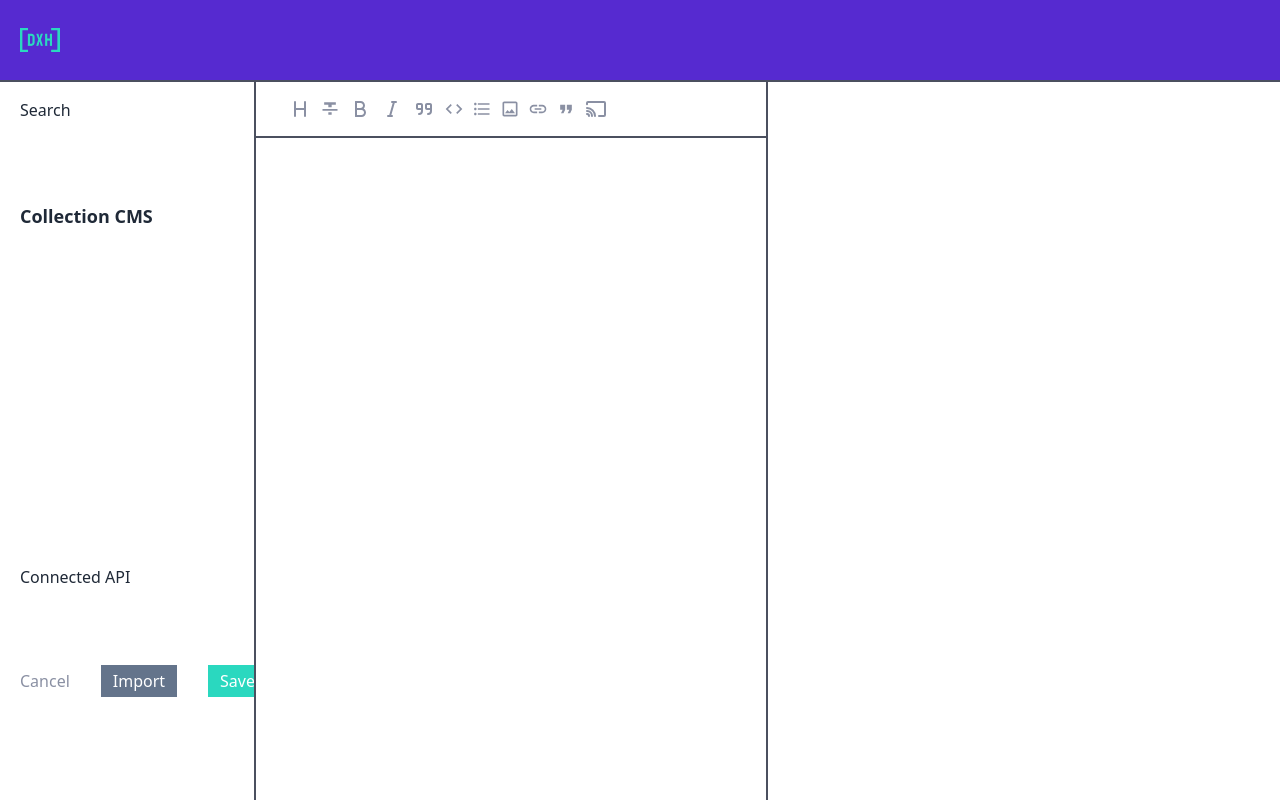
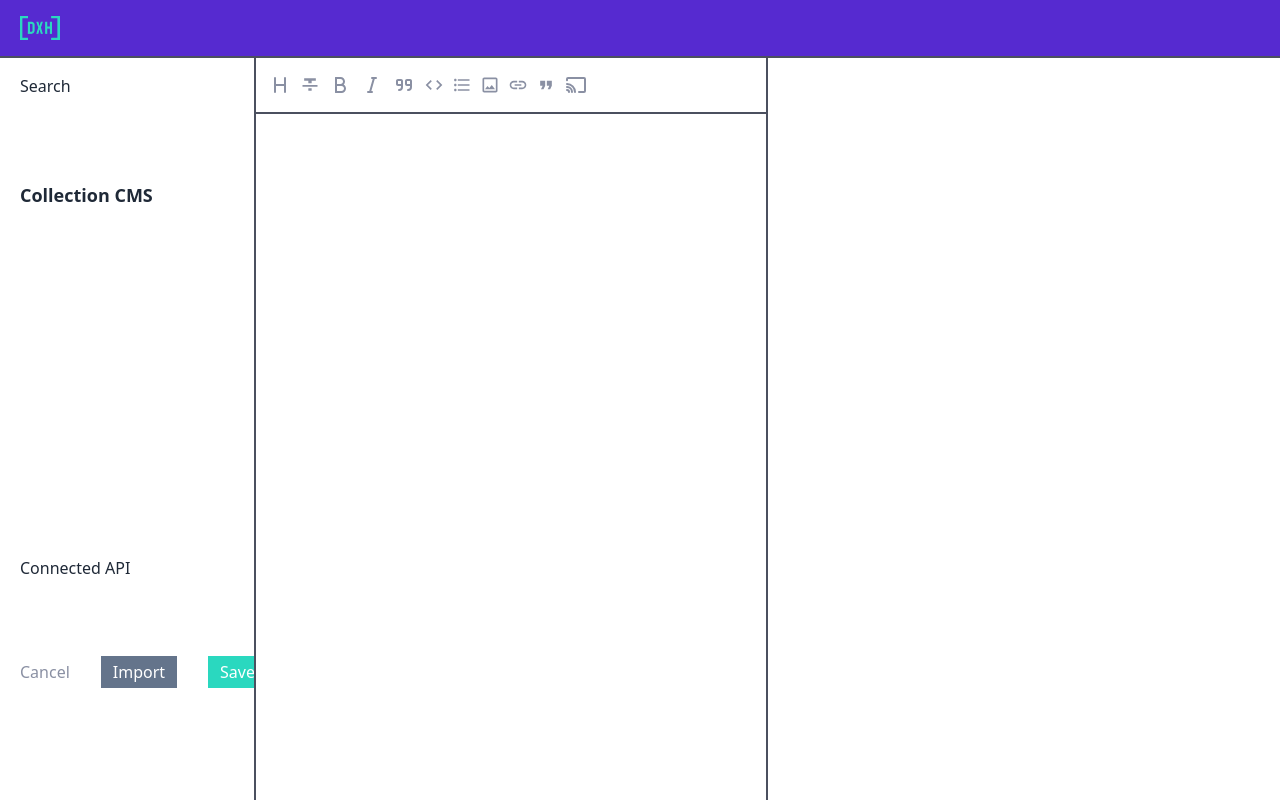
Before and after one commit to xkazm04/markdown-editor, a React (Create React App) app: page / in a window 1280 px wide. Built offline with nearby package versions, Linux system fonts and the light colour scheme.

Commit message:
fix: fixed layout styling

```diff
--- a/src/components/CodeMirror/CodeMirror.tsx
+++ b/src/components/CodeMirror/CodeMirror.tsx
@@ -23,12 +23,12 @@ export const CodeMirrorEditor = ({
   }, [markdownString]);
 
   return (
-    <div className="max-h-full h-full">
+    <div className="max-h-full h-full overflow-y-hidden">
       <CodeMirror
         editorDidMount={(editor) => {
           mirrorEditor.current = editor;
         }}
-        className="border-r-2 border-t-2  h-auto p-4 text-black border-sections_border "
+        className="border-r-2 border-t-2 overflow-hidden h-full  p-4 text-black border-sections_border "
         options={{
           lineWrapping: true,
           mode: 'markdown',
--- a/src/components/Layout/Header.tsx
+++ b/src/components/Layout/Header.tsx
@@ -3,7 +3,7 @@ import DXLogo from '../../assets/dx-logo.png';
 
 export const Header = () => {
   return (
-    <div className="h-20  bg-[#562AD0] px-5 flex justify-start items-center">
+    <div className="h-14 -z-10  bg-[#562AD0] px-5 flex justify-start items-center">
       <img src={DXLogo} alt="DX Hero logo" />
     </div>
   );
--- a/src/components/Layout/Layout.tsx
+++ b/src/components/Layout/Layout.tsx
@@ -80,11 +80,11 @@ export const Layout = (): JSX.Element => {
   }, []);
 
   return (
-    <div className="h-screen grid grid-rows-[80px_1fr]">
+    <div className="max-h-screen h-screen grid grid-rows-[56px_1fr] overflow-hidden">
       <Header />
-      <div className="grid relative grid-cols-[20%_40%_40%]  xl:grid-cols-[20%_40%_40%] w-screen bg-primary-grey max-h-full h-full overflow-hidden">
+      <div className="grid  grid-cols-[20%_40%_40%]  xl:grid-cols-[20%_40%_40%] w-screen bg-primary-grey max-h-full h-full overflow-scroll ">
         <SideBar markdown={markdown} setMarkdown={setMarkdown} />
-        <div>
+        <div className="z-50 max-h-full h-full grid grid-rows-[56px_1fr]  ">
           <Toolbar handleTextReplacement={handleTextReplacement} />
           <CodeMirrorEditor
             markdownString={markdown.text}
--- a/src/components/Layout/SideBar.tsx
+++ b/src/components/Layout/SideBar.tsx
@@ -94,7 +94,7 @@ export const SideBar = ({
         apiValue
       );
     } catch (error) {
-      if (error) console.log('error', error);
+
     }
   };
 
@@ -135,7 +135,7 @@ export const SideBar = ({
   };
 
   return (
-    <div className=" grid grid-rows-[15%_50%_20%] z-50 h-full overflow-x-auto w-full px-5 bg-primary-grey border-t-2 border-sections_border border-r-2">
+    <div className=" grid grid-rows-[15%_50%_20%] z-50 h-full max-h-full overflow-x-auto w-full px-5 bg-primary-grey border-t-2 border-sections_border border-r-2">
       <Input
         className=""
         value={search}
--- a/src/components/MarkdownComponents/CodeBlock.tsx
+++ b/src/components/MarkdownComponents/CodeBlock.tsx
@@ -37,7 +37,6 @@ export const MarkdownCodeBlock = ({
 
   const codeSnippet = String(children).replace(/\n$/, '');
   const match = /language-(\w+)/.exec(className || '');
-  console.log('inline', inline);
   return !inline && match ? (
     <div className="relative flex justify-between text-xs md:text-sm not-prose">
       <div className="highlighted-codeblock">
--- a/src/components/MarkdownOutput/Markdown.tsx
+++ b/src/components/MarkdownOutput/Markdown.tsx
@@ -15,7 +15,7 @@ export const Markdown = ({ children }: MarkdownProps): JSX.Element => {
   return (
     <div
       style={{ overflow: 'scroll' }}
-      className="bg-primary-grey border-t-2 h-[97%] border-[#4b505f] px-5 pt-1 "
+      className="bg-primary-grey border-t-2 h-full overflow-hidden border-[#4b505f] px-5 pt-1 "
     >
       <ReactMarkdown
         rehypePlugins={[rehypeRaw, remarkGfm]}
--- a/src/components/Toolbar/Toolbar.tsx
+++ b/src/components/Toolbar/Toolbar.tsx
@@ -29,11 +29,11 @@ interface TabsProps {
 
 export const Toolbar = ({ handleTextReplacement }: TabsProps): JSX.Element => {
   return (
-    <div className="flex justify-start items-center h-14 bg-primary-grey px-7 border-r-2 border-t-2 border-sections_border">
+    <div className="flex justify-start  w-full z-50 items-center h-14 bg-primary-grey px-2 border-r-2 border-t-2 border-sections_border">
       {syntax.map(({ icon: Icon, type, sufix, prefix, group }, index) => {
         return (
           <div
-            className="tooltip  tooltip-[#8A90A3]"
+            className="tooltip z-50  tooltip-[#8A90A3]"
             key={index}
             data-tip={type}
           >
@@ -51,7 +51,7 @@ export const Toolbar = ({ handleTextReplacement }: TabsProps): JSX.Element => {
                     return (
                       <div
                         key={index}
-                        className="tooltip tooltip-[#8A90A3] tooltip-right"
+                        className="tooltip z-50 tooltip-[#8A90A3] tooltip-right"
                         data-tip={type}
                       >
                         <div
```
